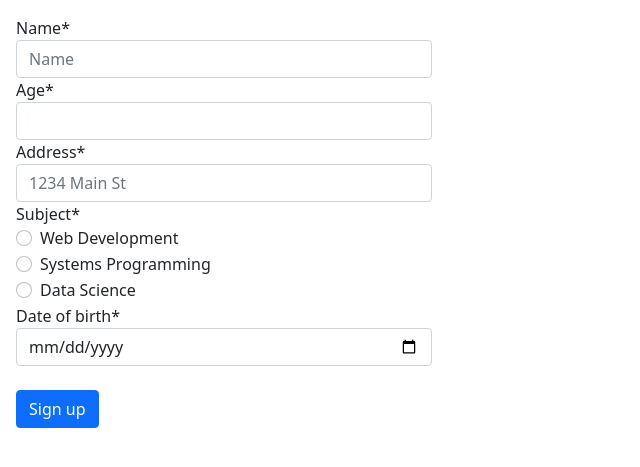
After one commit to mjaroszewski1979/django_practice, a Django app: page /forms/two/ in a window 1280 px wide. The commit adds this page. Shown: the top 467 px of the page, without its empty margins (0-640 px from the left). Run offline with Django 4.2, Linux system fonts and the light colour scheme; some libraries are stand-ins or nearby versions.

Commit message:
added layout variations

```diff
--- a/orm/forms/forms.py
+++ b/orm/forms/forms.py
@@ -6,14 +6,13 @@ from crispy_forms.bootstrap import InlineField, FormActions, StrictButton, Div
 from crispy_forms import layout, bootstrap
 from crispy_forms.layout import Layout, Submit, Row, Column
 
-'''class UniversityForm(forms.Form):
+class CollegeForm(forms.Form):
 
     def __init__(self, *args, **kwargs):
         super().__init__(*args, **kwargs)
         self.helper = FormHelper(self)
-        self.helper.form_action = reverse_lazy('forms:index')
+        self.helper.form_action = reverse_lazy('forms:index_1')
         self.helper.form_method = 'POST'
-        self.helper.form_class = 'form-inline'
         self.helper.field_template = 'bootstrap3/layout/inline_field.html'
         self.helper.layout = Layout(
         Div(
@@ -22,7 +21,7 @@ from crispy_forms.layout import Layout, Submit, Row, Column
             Div('subject', css_class="col-sm-2 m-2"),
             Div('date_of_birth', css_class="col-sm-2 m-2"),
             bootstrap.FormActions(
-                layout.Submit('submit', 'Add', css_class='col-sm-2 m-2 btn btn-primary')),
+                layout.Submit('submit', 'Add', css_class='col-sm-2 m-2 btn btn-info')),
             css_class='row',
         )
     )
@@ -41,7 +40,7 @@ from crispy_forms.layout import Layout, Submit, Row, Column
         widget=forms.RadioSelect())
     date_of_birth = forms.DateField(
         widget=forms.DateInput(
-            attrs={'type':'date', 'max': datetime.now().date()}))'''
+            attrs={'type':'date', 'max': datetime.now().date()}))
 
 SUBJECT_CHOICES = (
         (1, 'Web Development'),
@@ -63,17 +62,67 @@ class UniversityForm(forms.Form):
         widget=forms.DateInput(
             attrs={'type':'date', 'max': datetime.now().date()}))
 
+
+class SchoolForm(forms.Form):
+
+
     def __init__(self, *args, **kwargs):
         super().__init__(*args, **kwargs)
         self.helper = FormHelper()
         self.helper.layout = Layout(
             Row(
                 Column('name', css_class='form-group col-10 mb-2'),
+                Column('address_1', css_class='form-group col-10 mb-2'),
                 Column('age', css_class='form-group col-10 mb-2'),
-                Column('addresss_1', css_class='form-group col-10 mb-2'),
                 Column('subject', css_class='form-group col-10 mb-2'),
                 Column('date_of_birth', css_class='form-group col-10 mb-2'),
                 css_class='form-row'
             ),
             Submit('submit', 'Sign in')
         )
+
+    name = forms.CharField(widget=forms.TextInput(attrs={'placeholder': 'Name'}))
+    address_1 = forms.CharField(widget=forms.TextInput(attrs={'placeholder': 'Address'}))
+    age = forms.IntegerField()
+    subject = forms.ChoiceField(
+        choices=SUBJECT_CHOICES,
+        widget=forms.RadioSelect())
+    date_of_birth = forms.DateField(
+        widget=forms.DateInput(
+            attrs={'type':'date', 'max': datetime.now().date()}))
+
+class NewSchoolForm(forms.Form):
+
+
+    def __init__(self, *args, **kwargs):
+        super().__init__(*args, **kwargs)
+        self.helper = FormHelper()
+        self.helper.layout = Layout(
+            Div(
+                Div('name', css_class='form-group col-6'),
+                Div('address_1', css_class='form-group col-6'),
+                css_class='form-row'
+            ),
+            Div(
+                Div('address_2', css_class='form-group col-6'),
+                Div('age', css_class='form-group col-6'),
+                css_class='form-row'
+            ),
+            Div(
+                Div('subject', css_class='form-group col-6'),
+                Div('date_of_birth', css_class='form-group col-6'),
+                css_class='form-row'
+            ),
+            Submit('submit', 'Sign up', css_class='mt-4')
+        )
+
+    name = forms.CharField(widget=forms.TextInput(attrs={'placeholder': 'Name'}))
+    address_1 = forms.CharField(widget=forms.TextInput(attrs={'placeholder': 'Address1'}))
+    address_2 = forms.CharField(widget=forms.TextInput(attrs={'placeholder': 'Address2'}))
+    age = forms.IntegerField()
+    subject = forms.ChoiceField(
+        choices=SUBJECT_CHOICES,
+        widget=forms.RadioSelect())
+    date_of_birth = forms.DateField(
+        widget=forms.DateInput(
+            attrs={'type':'date', 'max': datetime.now().date()}))
--- /dev/null
+++ b/orm/forms/templates/forms/index_2.html
@@ -0,0 +1,47 @@
+{% load crispy_forms_tags %}
+<!doctype html>
+<html lang="en">
+  <head>
+    <!-- Required meta tags -->
+    <meta charset="utf-8">
+    <meta name="viewport" content="width=device-width, initial-scale=1">
+
+    <!-- Bootstrap CSS -->
+    <link href="https://cdn.jsdelivr.net/npm/bootstrap@5.1.3/dist/css/bootstrap.min.css" rel="stylesheet" integrity="sha384-1BmE4kWBq78iYhFldvKuhfTAU6auU8tT94WrHftjDbrCEXSU1oBoqyl2QvZ6jIW3" crossorigin="anonymous">
+
+    <title>Hello, world!</title>
+  </head>
+  <body>
+    <div class="container-fluid p-3">
+      <form method="post" novalidate>
+        {% csrf_token %}
+        <div class="form-row">
+          <div class="form-group col-4">
+              {{ form.name|as_crispy_field }}
+          </div>
+          <div class="form-group col-4">
+            {{ form.age|as_crispy_field }}
+          </div>
+          <div class="form-group col-4">
+            {{ form.address_1|as_crispy_field }}
+          </div>
+        </div>
+        <div class="form-row">
+          <div class="form-group col-4">
+            {{ form.subject|as_crispy_field }}
+          </div>
+          <div class="form-group col-4">
+            {{ form.date_of_birth|as_crispy_field }}
+          </div>
+        </div>
+        <button type="submit" class="btn btn-primary mt-4">Sign up</button>
+      </form>
+    </div>
+
+
+
+    <script src="https://cdn.jsdelivr.net/npm/bootstrap@5.1.3/dist/js/bootstrap.bundle.min.js" integrity="sha384-ka7Sk0Gln4gmtz2MlQnikT1wXgYsOg+OMhuP+IlRH9sENBO0LRn5q+8nbTov4+1p" crossorigin="anonymous"></script>
+
+
+  </body>
+</html>
--- a/orm/forms/urls.py
+++ b/orm/forms/urls.py
@@ -4,6 +4,9 @@ from . import views
 app_name = 'forms'
 
 urlpatterns = [
-    path('', views.index, name='index'),
+    path('one/', views.index_1, name='index_1'),
+    path('two/', views.index_2, name='index_2'),
+    path('three/', views.index_3, name='index_3'),
+    path('four/', views.index_4, name='index_4'),
 
 ]
--- a/orm/forms/views.py
+++ b/orm/forms/views.py
@@ -1,7 +1,19 @@
 from django.shortcuts import render
 
-from .forms import UniversityForm
+from . import forms
 
-def index(request):
-    context = {'form': UniversityForm()}
-    return render(request, 'forms/index.html', context)
+def index_1(request):
+    context = {'form': forms.CollegeForm()}
+    return render(request, 'forms/index_1.html', context)
+
+def index_2(request):
+    context = {'form': forms.UniversityForm()}
+    return render(request, 'forms/index_2.html', context)
+
+def index_3(request):
+    context = {'form': forms.SchoolForm()}
+    return render(request, 'forms/index_3.html', context)
+
+def index_4(request):
+    context = {'form': forms.NewSchoolForm()}
+    return render(request, 'forms/index_4.html', context)
```
Also changed, not shown: orm/forms/templates/forms/index_3.html (renamed from orm/forms/templates/forms/index1.html, +5 -21 lines), orm/forms/templates/forms/index_4.html (added, +24 -0 lines), orm/forms/templates/forms/index_1.html (renamed from orm/forms/templates/forms/index.html).
